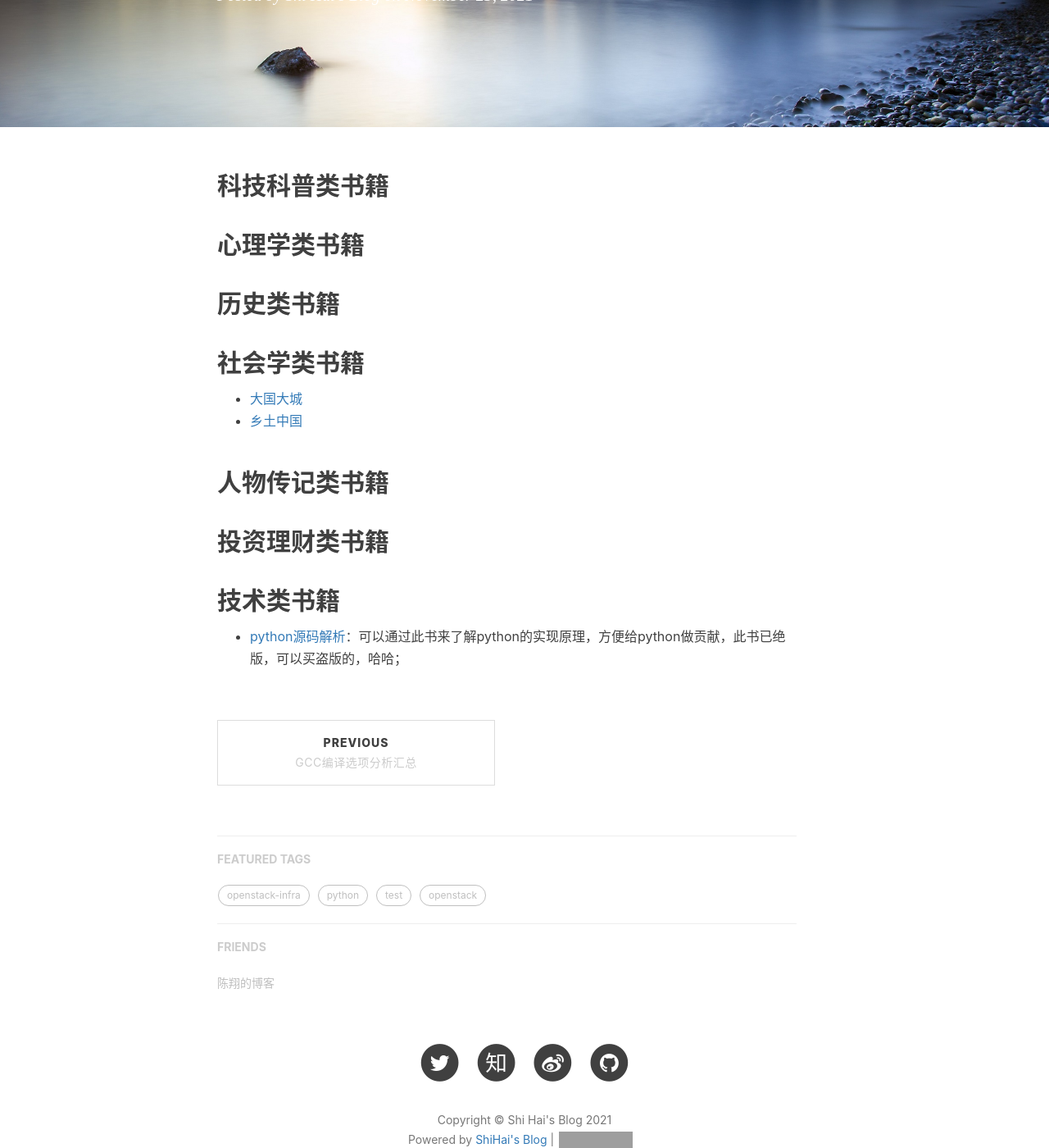
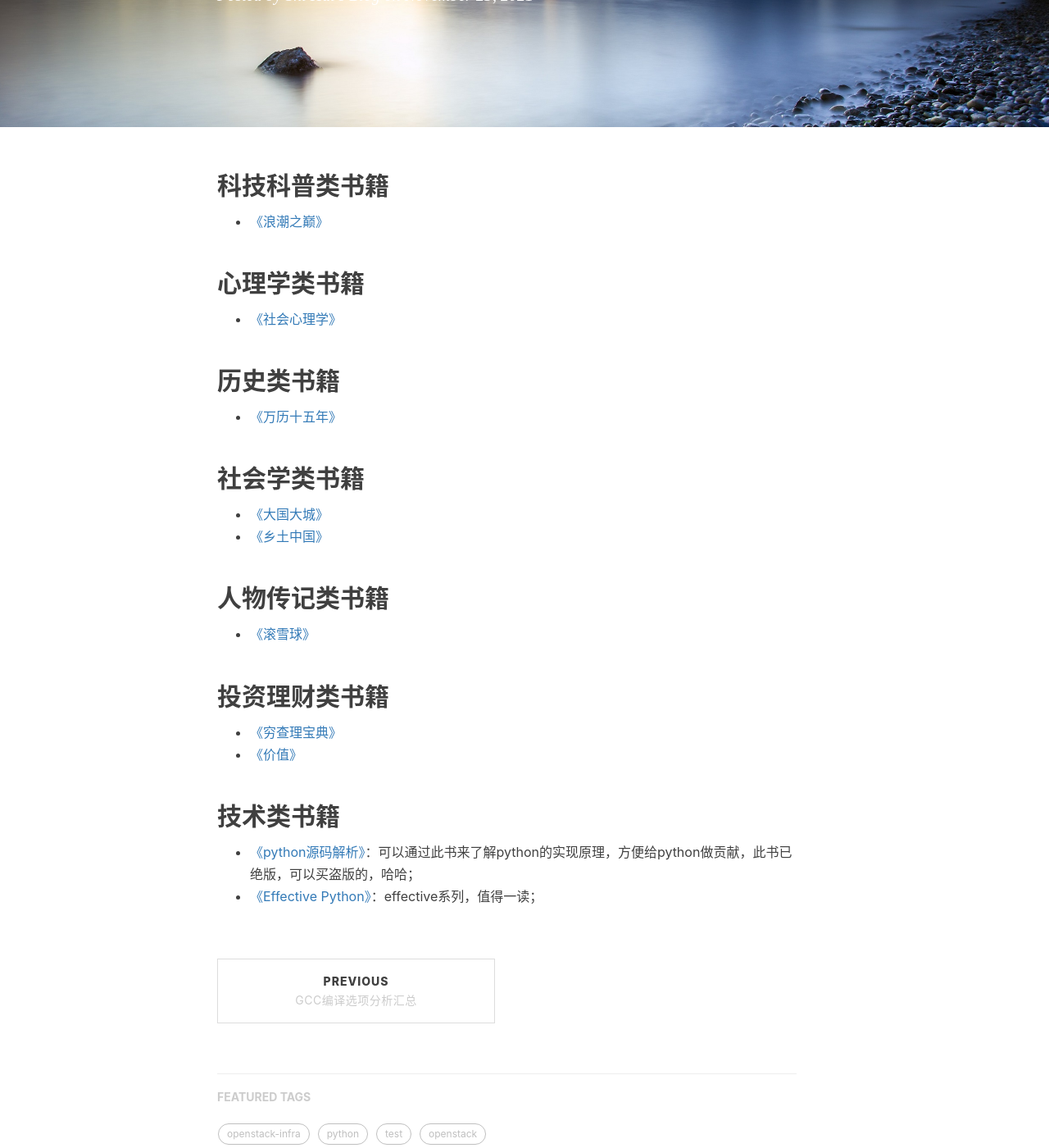
Before and after one commit to shihai1991/shihai1991.github.io, a Jekyll site: the page built from _posts/2021-11-23-个人阅读书单推荐.md, in a window 1280 px wide and 1400 px high, scrolled down 302 px. Shown: the whole window at 82% size. Built offline with Jekyll 4.4.1, drawn with Linux system fonts in a browser that asks for light colours; nearby versions of some CDN libraries; comment, search, counter and statistics services are not loaded; grey boxes are pictures that could not be loaded.

Commit message:
Update 2021-11-23-个人阅读书单推荐.md

```diff
--- a/_posts/2021-11-23-个人阅读书单推荐.md
+++ b/_posts/2021-11-23-个人阅读书单推荐.md
@@ -9,20 +9,25 @@ time: '2021.11.23 20:16:00'
 excerpt: null
 ---
 ## 科技科普类书籍
+- [《浪潮之巅》]()
 
 ## 心理学类书籍
+- [《社会心理学》]()
 
 ## 历史类书籍
+- [《万历十五年》]()
 
 ## 社会学类书籍
-- [大国大城]()
-- [乡土中国]()
-
+- [《大国大城》]()
+- [《乡土中国》]()
 
 ## 人物传记类书籍
+- [《滚雪球》]()
 
 ## 投资理财类书籍
-
+- [《穷查理宝典》]()
+- [《价值》]()
 
 ## 技术类书籍
-- [python源码解析](https://book.douban.com/subject/3117898/)：可以通过此书来了解python的实现原理，方便给python做贡献，此书已绝版，可以买盗版的，哈哈；
+- [《python源码解析》](https://book.douban.com/subject/3117898/)：可以通过此书来了解python的实现原理，方便给python做贡献，此书已绝版，可以买盗版的，哈哈；
+- [《Effective Python》](https://book.douban.com/subject/26709315/)：effective系列，值得一读；
```
